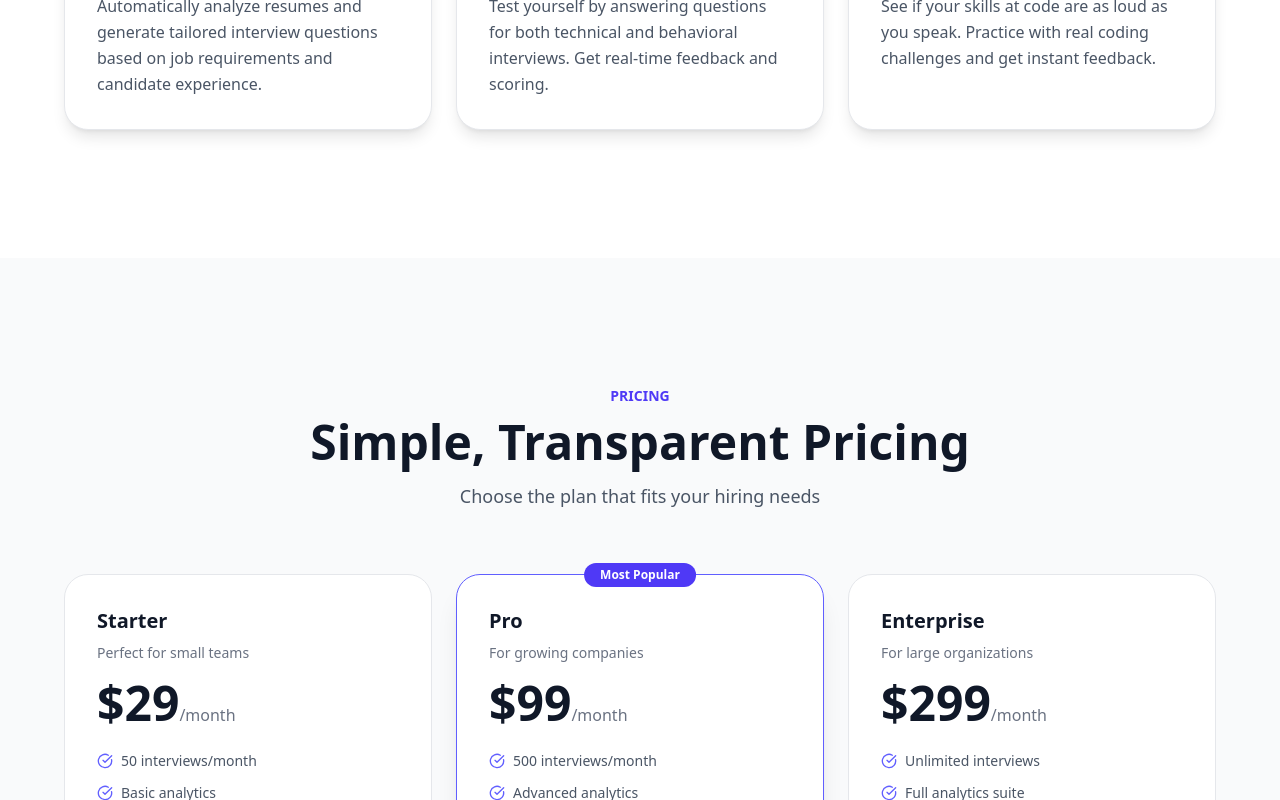
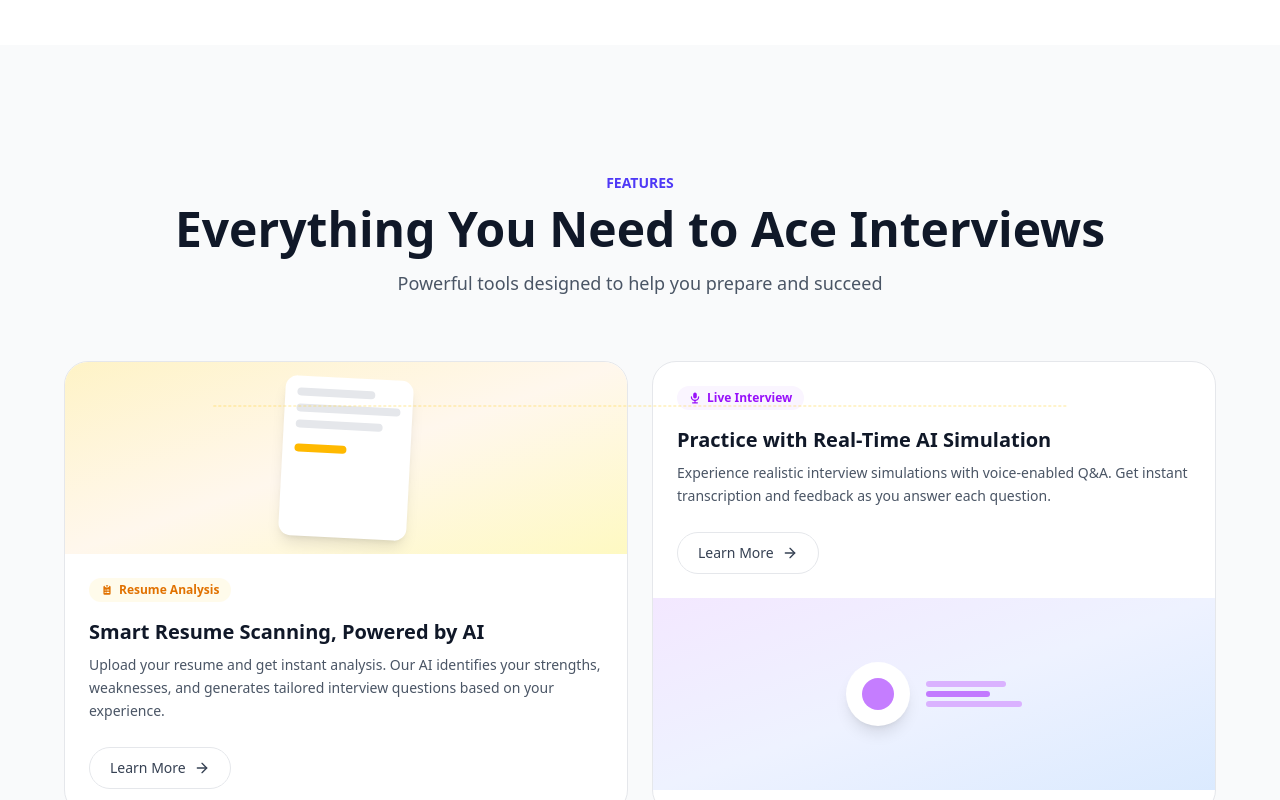
Before and after one commit to Ksawyoux/Test_AI-SystemPrompt, a Next.js app in the folder frontend/: page / in a window 1280 px wide. Shown: the part 2000-2800 px from the top of the page. Built offline with nearby package versions, Linux system fonts and the light colour scheme.

Commit message:
generale design changes

```diff
--- a/frontend/src/app/page.tsx
+++ b/frontend/src/app/page.tsx
@@ -190,17 +190,7 @@ export default function Home() {
         </div>
       </section>
 
-      {/* ===== LOGO CLOUD ===== */}
-      <section className="py-16 px-4 border-t border-gray-100">
-        <div className="max-w-5xl mx-auto text-center">
-          <p className="text-sm font-medium text-gray-400 mb-8 uppercase tracking-wider">Trusted by industry leaders</p>
-          <div className="flex flex-wrap items-center justify-center gap-8 md:gap-16 opacity-40 grayscale">
-            {["Acme Inc", "TechCorp", "Innovate", "StartupX", "GlobalFirm"].map((name, i) => (
-              <div key={i} className="text-2xl font-bold text-gray-400">{name}</div>
-            ))}
-          </div>
-        </div>
-      </section>
+
 
       {/* ===== FEATURE TILT CARDS ===== */}
       <section id="features" className="py-20 md:py-32 px-4">
@@ -239,78 +229,219 @@ export default function Home() {
         </div>
       </section>
 
-      {/* ===== PRICING SECTION ===== */}
-      <section id="pricing" className="py-20 md:py-32 px-4 bg-gray-50">
+      {/* ===== FEATURE CARDS SECTION ===== */}
+      <section id="features-detail" className="py-20 md:py-32 px-4 bg-gray-50">
         <div className="max-w-6xl mx-auto">
           <div className="text-center mb-16">
-            <p className="text-sm font-semibold text-indigo-600 mb-3">PRICING</p>
-            <h2 className="text-4xl md:text-5xl font-bold text-gray-900 mb-4">Simple, Transparent Pricing</h2>
-            <p className="text-lg text-gray-600">Choose the plan that fits your hiring needs</p>
+            <p className="text-sm font-semibold text-indigo-600 mb-3">FEATURES</p>
+            <h2 className="text-4xl md:text-5xl font-bold text-gray-900 mb-4">Everything You Need to Ace Interviews</h2>
+            <p className="text-lg text-gray-600">Powerful tools designed to help you prepare and succeed</p>
           </div>
 
-          <div className="grid md:grid-cols-3 gap-6">
-            {[
-              { name: "Starter", price: "29", desc: "Perfect for small teams", features: ["50 interviews/month", "Basic analytics", "Email support", "1 team member"] },
-              { name: "Pro", price: "99", desc: "For growing companies", features: ["500 interviews/month", "Advanced analytics", "Priority support", "10 team members", "Custom branding"], popular: true },
-              { name: "Enterprise", price: "299", desc: "For large organizations", features: ["Unlimited interviews", "Full analytics suite", "24/7 phone support", "Unlimited members", "SSO & API access", "Dedicated manager"] },
-            ].map((plan, i) => (
-              <div key={i} className={`relative bg-white border rounded-[24px] p-8 ${plan.popular ? 'border-indigo-500 shadow-xl' : 'border-gray-200'}`}>
-                {plan.popular && (
-                  <div className="absolute -top-3 left-1/2 -translate-x-1/2 bg-indigo-600 text-white px-4 py-1 rounded-full text-xs font-semibold">
-                    Most Popular
+          {/* Feature Cards Grid */}
+          <div className="grid md:grid-cols-2 gap-6">
+            {/* Card 1 - Resume Analysis */}
+            <div className="group bg-white border border-gray-200 rounded-[24px] overflow-hidden hover:shadow-xl transition-all duration-300">
+              {/* Image Area */}
+              <div className="h-48 bg-gradient-to-br from-amber-100 via-orange-50 to-yellow-100 relative overflow-hidden">
+                <div className="absolute inset-0 flex items-center justify-center">
+                  <div className="w-32 h-40 bg-white rounded-xl shadow-lg transform rotate-3 group-hover:rotate-0 transition-transform duration-300">
+                    <div className="p-3 space-y-2">
+                      <div className="h-2 bg-gray-200 rounded w-3/4"></div>
+                      <div className="h-2 bg-gray-200 rounded w-full"></div>
+                      <div className="h-2 bg-gray-200 rounded w-5/6"></div>
+                      <div className="h-2 bg-amber-400 rounded w-1/2 mt-4"></div>
+                    </div>
                   </div>
-                )}
-                <h3 className="text-xl font-bold text-gray-900 mb-2">{plan.name}</h3>
-                <p className="text-sm text-gray-500 mb-4">{plan.desc}</p>
-                <div className="mb-6">
-                  <span className="text-5xl font-bold text-gray-900">${plan.price}</span>
-                  <span className="text-gray-500">/month</span>
                 </div>
-                <ul className="space-y-3 mb-8">
-                  {plan.features.map((f, j) => (
-                    <li key={j} className="flex items-center gap-2 text-sm text-gray-600">
-                      <CheckCircle className="w-4 h-4 text-indigo-500" />
-                      {f}
-                    </li>
-                  ))}
-                </ul>
-                <Link href="/login" className={`block text-center py-3 rounded-full font-semibold transition-all ${plan.popular ? 'bg-indigo-600 text-white hover:bg-indigo-700' : 'bg-gray-100 text-gray-700 hover:bg-gray-200'}`}>
-                  Start Free Trial
+              </div>
+              {/* Content */}
+              <div className="p-6">
+                <div className="flex items-center gap-2 mb-4">
+                  <span className="inline-flex items-center gap-1.5 px-3 py-1 rounded-full bg-amber-50 text-amber-600 text-xs font-semibold">
+                    <svg className="w-3 h-3" fill="currentColor" viewBox="0 0 20 20"><path d="M9 2a1 1 0 000 2h2a1 1 0 100-2H9z" /><path fillRule="evenodd" d="M4 5a2 2 0 012-2 3 3 0 003 3h2a3 3 0 003-3 2 2 0 012 2v11a2 2 0 01-2 2H6a2 2 0 01-2-2V5zm3 4a1 1 0 000 2h.01a1 1 0 100-2H7zm3 0a1 1 0 000 2h3a1 1 0 100-2h-3zm-3 4a1 1 0 100 2h.01a1 1 0 100-2H7zm3 0a1 1 0 100 2h3a1 1 0 100-2h-3z" clipRule="evenodd" /></svg>
+                    Resume Analysis
+                  </span>
+                </div>
+                <h3 className="text-xl font-bold text-gray-900 mb-2">Smart Resume Scanning, Powered by AI</h3>
+                <p className="text-gray-600 text-sm mb-6 leading-relaxed">Upload your resume and get instant analysis. Our AI identifies your strengths, weaknesses, and generates tailored interview questions based on your experience.</p>
+                <Link href="/dashboard" className="inline-flex items-center gap-2 px-5 py-2.5 bg-white border border-gray-200 rounded-full text-sm font-medium text-gray-700 hover:bg-gray-50 hover:border-gray-300 transition-all group">
+                  Learn More
+                  <ArrowRight className="w-4 h-4 group-hover:translate-x-1 transition-transform" />
                 </Link>
               </div>
-            ))}
+            </div>
+
+            {/* Card 2 - Live Interview */}
+            <div className="group bg-white border border-gray-200 rounded-[24px] overflow-hidden hover:shadow-xl transition-all duration-300">
+              {/* Content First for this card */}
+              <div className="p-6">
+                <div className="flex items-center gap-2 mb-4">
+                  <span className="inline-flex items-center gap-1.5 px-3 py-1 rounded-full bg-purple-50 text-purple-600 text-xs font-semibold">
+                    <svg className="w-3 h-3" fill="currentColor" viewBox="0 0 20 20"><path fillRule="evenodd" d="M7 4a3 3 0 016 0v4a3 3 0 11-6 0V4zm4 10.93A7.001 7.001 0 0017 8a1 1 0 10-2 0A5 5 0 015 8a1 1 0 00-2 0 7.001 7.001 0 006 6.93V17H6a1 1 0 100 2h8a1 1 0 100-2h-3v-2.07z" clipRule="evenodd" /></svg>
+                    Live Interview
+                  </span>
+                </div>
+                <h3 className="text-xl font-bold text-gray-900 mb-2">Practice with Real-Time AI Simulation</h3>
+                <p className="text-gray-600 text-sm mb-6 leading-relaxed">Experience realistic interview simulations with voice-enabled Q&A. Get instant transcription and feedback as you answer each question.</p>
+                <Link href="/dashboard" className="inline-flex items-center gap-2 px-5 py-2.5 bg-white border border-gray-200 rounded-full text-sm font-medium text-gray-700 hover:bg-gray-50 hover:border-gray-300 transition-all group">
+                  Learn More
+                  <ArrowRight className="w-4 h-4 group-hover:translate-x-1 transition-transform" />
+                </Link>
+              </div>
+              {/* Image Area */}
+              <div className="h-48 bg-gradient-to-br from-purple-100 via-indigo-50 to-blue-100 relative overflow-hidden">
+                <div className="absolute inset-0 flex items-center justify-center">
+                  <div className="flex items-center gap-4">
+                    <div className="w-16 h-16 bg-white rounded-full shadow-lg flex items-center justify-center group-hover:scale-110 transition-transform">
+                      <div className="w-8 h-8 bg-purple-500 rounded-full animate-pulse"></div>
+                    </div>
+                    <div className="space-y-1">
+                      <div className="h-1.5 bg-purple-300 rounded w-20"></div>
+                      <div className="h-1.5 bg-purple-400 rounded w-16"></div>
+                      <div className="h-1.5 bg-purple-300 rounded w-24"></div>
+                    </div>
+                  </div>
+                </div>
+              </div>
+            </div>
+
+            {/* Card 3 - AI Scoring (Full Width) */}
+            <div className="md:col-span-2 group bg-white border border-gray-200 rounded-[24px] overflow-hidden hover:shadow-xl transition-all duration-300">
+              <div className="grid md:grid-cols-2 gap-0">
+                {/* Content */}
+                <div className="p-8 flex flex-col justify-center">
+                  <div className="flex items-center gap-2 mb-4">
+                    <span className="inline-flex items-center gap-1.5 px-3 py-1 rounded-full bg-emerald-50 text-emerald-600 text-xs font-semibold">
+                      <svg className="w-3 h-3" fill="currentColor" viewBox="0 0 20 20"><path fillRule="evenodd" d="M6 2a1 1 0 00-1 1v1H4a2 2 0 00-2 2v10a2 2 0 002 2h12a2 2 0 002-2V6a2 2 0 00-2-2h-1V3a1 1 0 10-2 0v1H7V3a1 1 0 00-1-1zm0 5a1 1 0 000 2h8a1 1 0 100-2H6z" clipRule="evenodd" /></svg>
+                      AI Scoring
+                    </span>
+                  </div>
+                  <h3 className="text-2xl font-bold text-gray-900 mb-3">Instant Feedback & Detailed Reports</h3>
+                  <p className="text-gray-600 text-sm mb-6 leading-relaxed">Get comprehensive evaluation reports with AI-powered scoring. Understand your strengths, areas for improvement, and receive actionable recommendations to boost your interview performance.</p>
+                  <div className="flex flex-wrap gap-3 mb-6">
+                    {["Detailed Scoring", "Personalized Tips", "Progress Tracking", "Export Reports"].map((feature, i) => (
+                      <span key={i} className="inline-flex items-center gap-1 px-3 py-1 bg-gray-100 rounded-full text-xs font-medium text-gray-700">
+                        <CheckCircle className="w-3 h-3 text-emerald-500" />
+                        {feature}
+                      </span>
+                    ))}
+                  </div>
+                  <Link href="/dashboard" className="inline-flex items-center gap-2 px-5 py-2.5 bg-gray-900 text-white rounded-full text-sm font-medium hover:bg-gray-800 transition-all group w-fit">
+                    Get Started
+                    <ArrowRight className="w-4 h-4 group-hover:translate-x-1 transition-transform" />
+                  </Link>
+                </div>
+                {/* Image Area */}
+                <div className="h-64 md:h-auto bg-gradient-to-br from-emerald-100 via-teal-50 to-cyan-100 relative overflow-hidden">
+                  <div className="absolute inset-0 flex items-center justify-center p-8">
+                    <div className="w-full max-w-xs bg-white rounded-2xl shadow-xl p-4 transform group-hover:scale-105 transition-transform">
+                      <div className="flex items-center justify-between mb-4">
+                        <span className="text-xs font-semibold text-gray-500">Interview Score</span>
+                        <span className="text-xs text-emerald-500 font-bold">+12%</span>
+                      </div>
+                      <div className="text-4xl font-bold text-gray-900 mb-2">87<span className="text-lg text-gray-400">/100</span></div>
+                      <div className="w-full bg-gray-200 rounded-full h-2 mb-4">
+                        <div className="bg-emerald-500 h-2 rounded-full" style={{ width: '87%' }}></div>
+                      </div>
+                      <div className="space-y-2">
+                        {[
+                          { label: "Technical Skills", score: 92 },
+                          { label: "Communication", score: 85 },
+                          { label: "Problem Solving", score: 78 },
+                        ].map((item, i) => (
+                          <div key={i} className="flex items-center justify-between text-xs">
+                            <span className="text-gray-600">{item.label}</span>
+                            <span className="font-semibold text-gray-900">{item.score}%</span>
+                          </div>
+                        ))}
+                      </div>
+                    </div>
+                  </div>
+                </div>
+              </div>
+            </div>
           </div>
         </div>
       </section>
 
-      {/* ===== TESTIMONIALS ===== */}
-      <section className="py-20 md:py-32 px-4">
+      {/* ===== HOW IT WORKS ===== */}
+      <section id="how-it-works" className="py-20 md:py-32 px-4">
         <div className="max-w-6xl mx-auto">
-          <div className="text-center mb-16">
-            <p className="text-sm font-semibold text-indigo-600 mb-3">TESTIMONIALS</p>
-            <h2 className="text-4xl md:text-5xl font-bold text-gray-900">Sweet words from our users</h2>
+          {/* Section Header */}
+          <div className="flex flex-col items-center text-center mb-16">
+            {/* Badge */}
+            <div className="inline-flex items-center gap-2 px-4 py-2 rounded-full border border-gray-200 bg-white shadow-sm mb-6">
+              <span className="text-sm font-medium text-gray-900">How it works</span>
+              <svg className="w-5 h-5 text-amber-500" fill="none" viewBox="0 0 24 24" stroke="currentColor">
+                <path strokeLinecap="round" strokeLinejoin="round" strokeWidth={2} d="M13 10V3L4 14h7v7l9-11h-7z" />
+              </svg>
+            </div>
+            <h2 className="text-4xl md:text-5xl font-bold text-gray-900 mb-4">How it works</h2>
+            <p className="text-gray-600 text-lg max-w-xl">A smooth 3-step process to ace your next interview</p>
           </div>
 
-          <div className="grid md:grid-cols-3 gap-6">
+          {/* Steps Grid */}
+          <div className="grid md:grid-cols-3 gap-8 md:gap-12">
             {[
-              { name: "Sarah Chen", role: "Head of HR, TechFlow", quote: "Agentic Interviewer cut our hiring time by 60%. The AI-generated questions are incredibly relevant and insightful." },
-              { name: "Marcus Johnson", role: "CEO, StartupX", quote: "We've interviewed 500+ candidates using this platform. The consistency and quality of insights is unmatched." },
-              { name: "Emily Rodriguez", role: "Talent Lead, Innovate", quote: "Finally, a tool that understands what we need. The automated scoring saves us hours every week." },
-            ].map((testimonial, i) => (
-              <div key={i} className="bg-white border border-gray-200 rounded-[24px] p-8 hover:shadow-lg transition-all">
-                <div className="flex gap-1 mb-4">
-                  {[...Array(5)].map((_, j) => (
-                    <Star key={j} className="w-4 h-4 fill-amber-400 text-amber-400" />
-                  ))}
+              {
+                step: 1,
+                title: "Upload your resume",
+                description: "Submit your resume and job description. Our AI will analyze both to understand your profile.",
+                icon: (
+                  <svg className="w-6 h-6 text-gray-800" fill="none" viewBox="0 0 24 24" stroke="currentColor">
+                    <path strokeLinecap="round" strokeLinejoin="round" strokeWidth={1.5} d="M9 12h6m-6 4h6m2 5H7a2 2 0 01-2-2V5a2 2 0 012-2h5.586a1 1 0 01.707.293l5.414 5.414a1 1 0 01.293.707V19a2 2 0 01-2 2z" />
+                  </svg>
+                ),
+              },
+              {
+                step: 2,
+                title: "AI generates questions",
+                description: "Get personalized interview questions tailored to your experience and the role requirements.",
+                icon: (
+                  <svg className="w-6 h-6 text-gray-800" fill="none" viewBox="0 0 24 24" stroke="currentColor">
+                    <path strokeLinecap="round" strokeLinejoin="round" strokeWidth={1.5} d="M10.325 4.317c.426-1.756 2.924-1.756 3.35 0a1.724 1.724 0 002.573 1.066c1.543-.94 3.31.826 2.37 2.37a1.724 1.724 0 001.065 2.572c1.756.426 1.756 2.924 0 3.35a1.724 1.724 0 00-1.066 2.573c.94 1.543-.826 3.31-2.37 2.37a1.724 1.724 0 00-2.572 1.065c-.426 1.756-2.924 1.756-3.35 0a1.724 1.724 0 00-2.573-1.066c-1.543.94-3.31-.826-2.37-2.37a1.724 1.724 0 00-1.065-2.572c-1.756-.426-1.756-2.924 0-3.35a1.724 1.724 0 001.066-2.573c-.94-1.543.826-3.31 2.37-2.37.996.608 2.296.07 2.572-1.065z" />
+                    <path strokeLinecap="round" strokeLinejoin="round" strokeWidth={1.5} d="M15 12a3 3 0 11-6 0 3 3 0 016 0z" />
+                  </svg>
+                ),
+              },
+              {
+                step: 3,
+                title: "Practice & improve",
+                description: "Answer questions, receive instant AI feedback, and track your progress over time.",
+                icon: (
+                  <svg className="w-6 h-6 text-gray-800" fill="none" viewBox="0 0 24 24" stroke="currentColor">
+                    <path strokeLinecap="round" strokeLinejoin="round" strokeWidth={1.5} d="M3.055 11H5a2 2 0 012 2v1a2 2 0 002 2 2 2 0 012 2v2.945M8 3.935V5.5A2.5 2.5 0 0010.5 8h.5a2 2 0 012 2 2 2 0 104 0 2 2 0 012-2h1.064M15 20.488V18a2 2 0 012-2h3.064M21 12a9 9 0 11-18 0 9 9 0 0118 0z" />
+                  </svg>
+                ),
+              },
+            ].map((item, index) => (
+              <div key={index} className="flex flex-col items-center text-center">
+                {/* Icon Container */}
+                <div className="relative mb-6">
+                  {/* Dashed orbit circle */}
+                  <div
+                    className="absolute inset-0 w-20 h-20 rounded-full border border-dashed border-amber-400/40"
+                    style={{
+                      transform: `rotate(${index * 45}deg)`,
+                      animation: 'spin 20s linear infinite'
+                    }}
+                  />
+                  {/* Icon circle */}
+                  <div className="relative w-20 h-20 bg-gray-50 border border-white shadow-lg rounded-full flex items-center justify-center">
+                    {item.icon}
+                  </div>
                 </div>
-                <p className="text-gray-700 mb-6 leading-relaxed">"{testimonial.quote}"</p>
-                <div>
-                  <p className="font-semibold text-gray-900">{testimonial.name}</p>
-                  <p className="text-sm text-gray-500">{testimonial.role}</p>
-                </div>
+
+                {/* Content */}
+                <h3 className="text-lg font-bold text-gray-900 mb-2">{item.title}</h3>
+                <p className="text-gray-600 text-sm leading-relaxed max-w-xs">{item.description}</p>
               </div>
             ))}
           </div>
+
+          {/* Connecting line (desktop only) */}
+          <div className="hidden md:block absolute left-1/2 top-1/2 -translate-x-1/2 -translate-y-1/2 w-2/3 h-px border-t border-dashed border-amber-300/50 pointer-events-none" />
         </div>
       </section>
 
```
